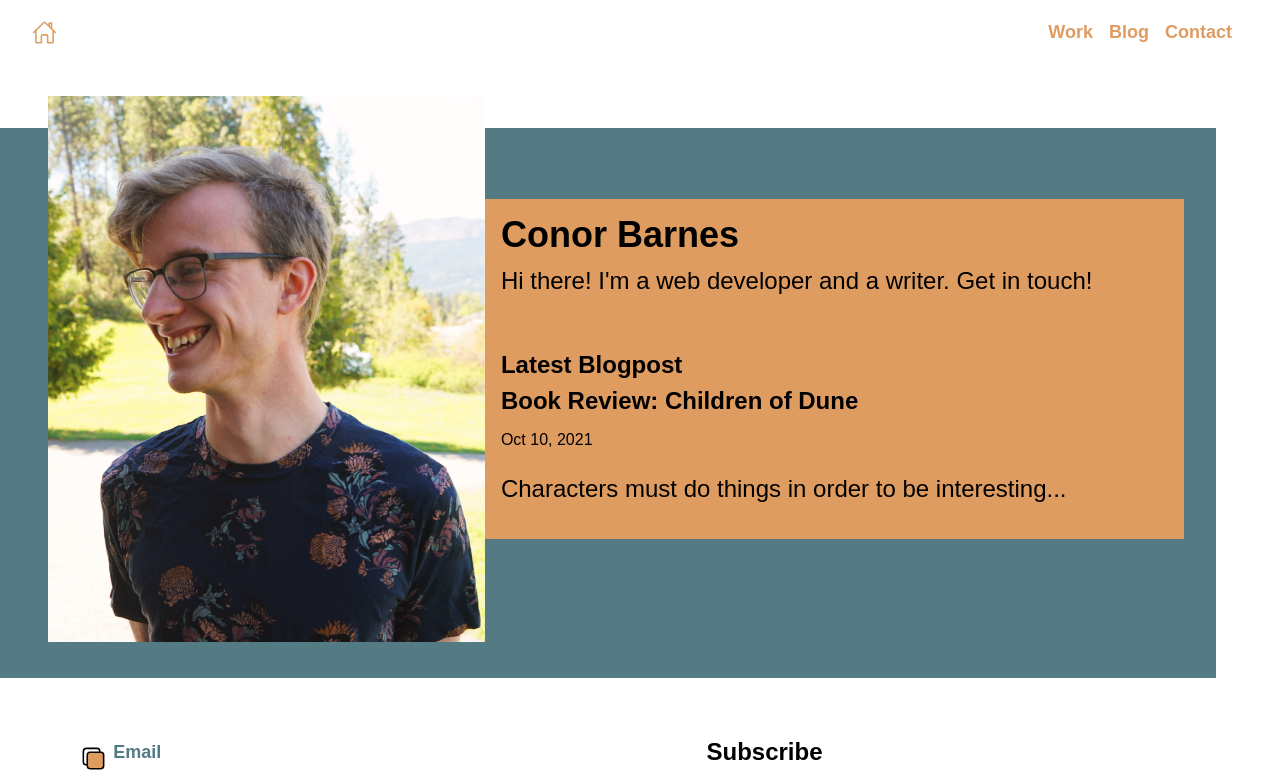
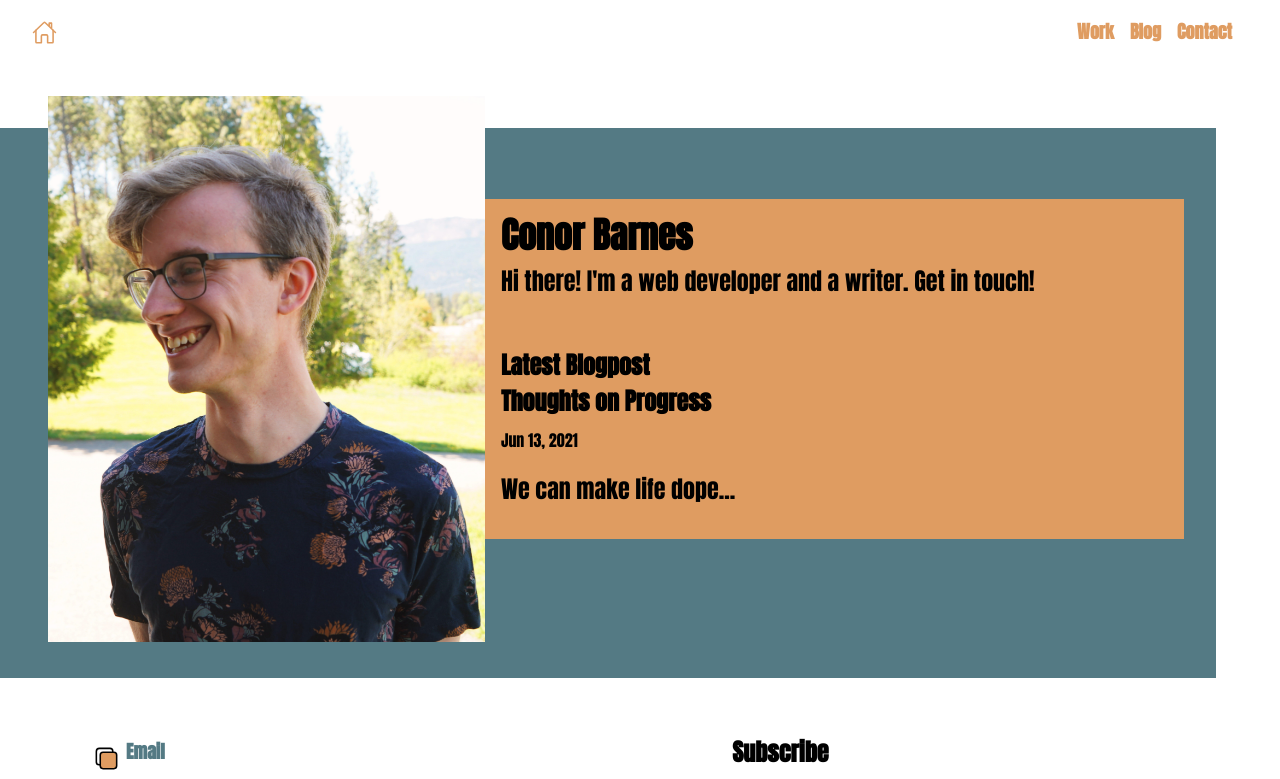
Before and after one commit to ideopunk/blog, a Next.js app: page / in a window 1280 px wide. Shown: the top 779 px of the page. Built offline with nearby package versions, Linux system fonts and the light colour scheme; what @tailwindcss/typography would draw is missing.

Commit message:
we accept this font

```diff
--- a/pages/_document.tsx
+++ b/pages/_document.tsx
@@ -12,22 +12,17 @@ class MyDocument extends Document {
 				<Head>
 					<link rel="preconnect" href="https://fonts.gstatic.com" crossOrigin="true" />
 
+					<link rel="preconnect" href="https://fonts.googleapis.com" />
+
 					<link
-						rel="preload"
-						as="style"
-						href="https://fonts.googleapis.com/css2?family=Spectral:wght@300&display=swap"
+						href="https://fonts.googleapis.com/css2?family=Merriweather:wght400&family=Work+Sans:wght@600&family=Anton&display=swap"
+						rel="stylesheet"
 					/>
-					<link
-						rel="stylesheet"
-						href="https://fonts.googleapis.com/css2?family=Spectral:wght@300&display=swap"
-						media="print"
-						//@ts-ignore uh.
-						onLoad="this.media='all'"
-					/>
+
 					<noscript>
 						<link
+							href="https://fonts.googleapis.com/css2?family=Merriweather:wght400&family=Work+Sans:wght@600&family=Anton&display=swap"
 							rel="stylesheet"
-							href="https://fonts.googleapis.com/css2?family=Spectral:wght@300&display=swap"
 						/>
 					</noscript>
 
--- a/pages/blog/[id].tsx
+++ b/pages/blog/[id].tsx
@@ -48,15 +48,15 @@ export default function Post({ parsedPostData }: { parsedPostData: ParsedPostDat
 			<br />
 			<div className="flex flex-col md:flex-row justify-between mb-4">
 				<Date dateString={parsedPostData.date} />
-				<p className="text-sm md:text-base font-light">
+				<span className="text-sm md:text-base font-light">
 					Epistemic status: {parsedPostData.status}
-				</p>
+				</span>
 			</div>
 			<hr />
 
 			<article
 				dangerouslySetInnerHTML={{ __html: parsedPostData.lazyHtml }}
-				className={`prose prose-sm md:prose-md max-w-none my-4`}
+				className={`prose prose-sm md:prose-md max-w-none my-4 `}
 			/>
 			<div className={`commentbox mb-4`} />
 		</article>
--- a/public/style/globals.css
+++ b/public/style/globals.css
@@ -1,29 +1,13 @@
 @tailwind base;
 @tailwind components;
 @tailwind utilities;
-
-/*
-@font-face {
-	font-family: "Spectral";
-	font-style: normal;
-	font-weight: 300;
-	font-display: swap;
-	src: local("Spectral"), url("/fonts/Spectral-Light.ttf") format("ttf");
-} */
 
 * {
 	padding: 0;
 	margin: 0;
 	scroll-behavior: smooth;
 	box-sizing: border-box;
-	transition: all 0.2s ease-out;
-	font-family: "Spectral", sans-serif;
-}
-
-p,
-input,
-button {
-	font-family: "Spectral", sans-serif;
+	/* transition: all 0.2s ease-out; */
 }
 
 @media screen and (prefers-reduced-motion: reduce) {
@@ -93,7 +77,6 @@ hr {
 	background-image: linear-gradient(to right, #ccc, #333, #ccc);
 }
 
-
 input[type="text"],
 input[type="email"] {
 	padding-left: 0.25rem;
--- a/tailwind.config.js
+++ b/tailwind.config.js
@@ -1,3 +1,5 @@
+const { fontFamily } = require("tailwindcss/defaultTheme");
+
 module.exports = {
 	mode: "jit",
 	purge: ["./pages/**/*.{js,ts,jsx,tsx}", "./components/**/*.{js,ts,jsx,tsx}"],
@@ -10,16 +12,24 @@ module.exports = {
 				// primary: "#724f74",
 				// secondary: "#fa4d5e",
 			},
+			fontFamily: {
+				...fontFamily,
+				serif: ["Merriweather", "serif"],
+				sans: ["Anton", "sans-serif"],
+			},
 			typography: (theme) => ({
 				DEFAULT: {
 					css: {
 						color: theme("colors.black"),
+						fontFamily: ["Merriweather"],
 						a: {
 							color: theme("colors.primary"),
 							"&:hover": {
 								color: theme("colors.secondary"),
 							},
+							fontWeight: 400,
 						},
+						em: {},
 					},
 				},
 			}),
```
Also changed, not shown: markdown/review-cod.md (renamed from markdown/blogposts/review-cod.md, +3 -3 lines).
